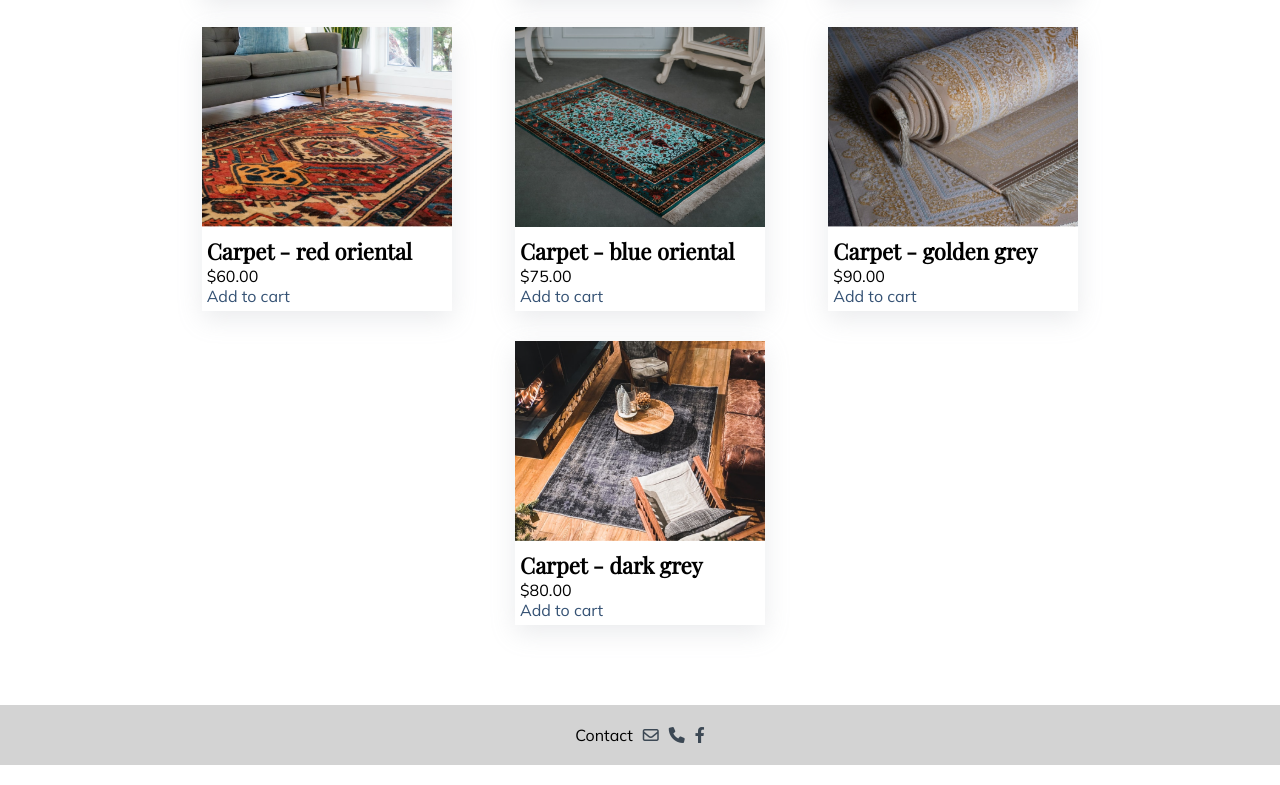
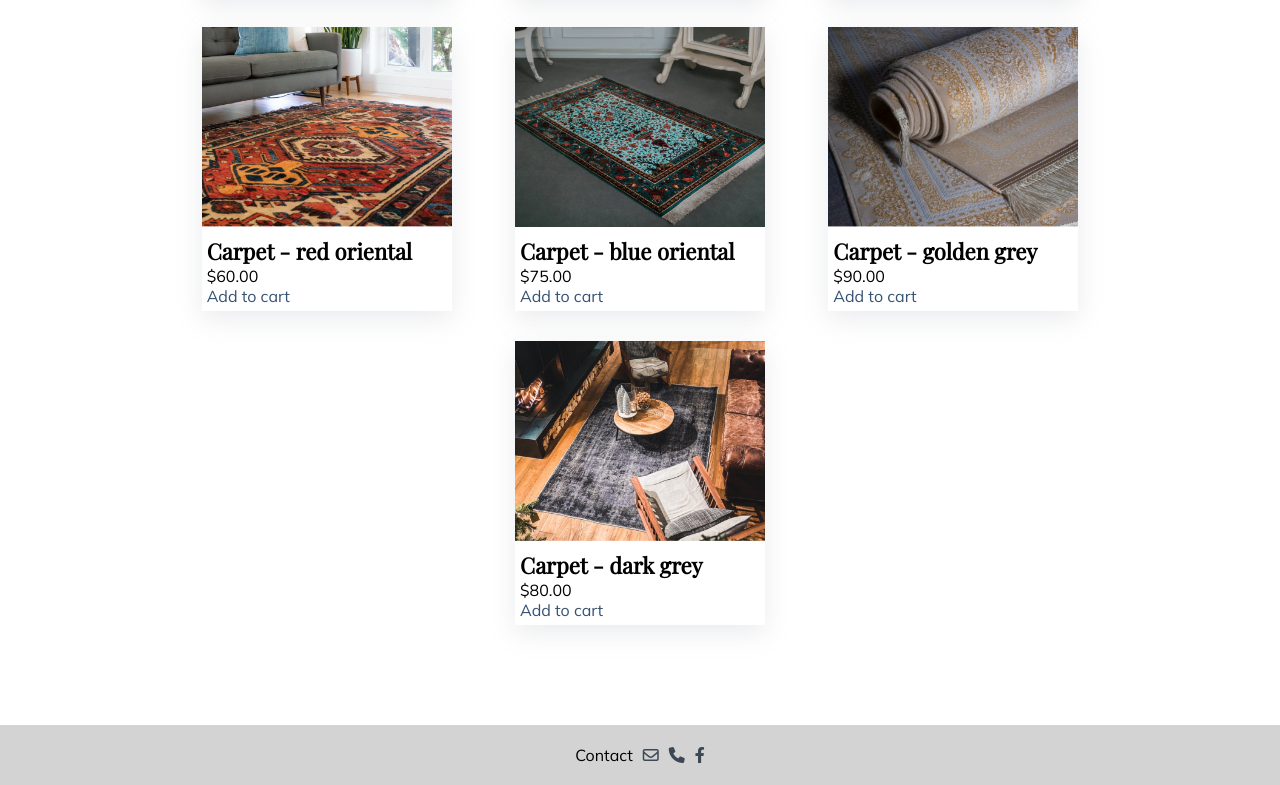
Before and after one commit to esther-v/products-filter, a plain HTML site: page index.html in a window 1280 px wide. Shown: the part 1451-2236 px from the top of the page. Drawn offline with nearby package versions, Linux system fonts and the light colour scheme.

Commit message:
update footer

```diff
--- a/style.css
+++ b/style.css
@@ -5,6 +5,7 @@
 }
 body{
     font-family: 'Mulish', sans-serif;
+    min-height: 100vh;
 }
 img{
     width: 250px;
@@ -59,6 +60,7 @@ footer{
     display: flex;
     justify-content: center;
     align-items: center;
+    margin-top: 40px;
 }
 footer i{
     color: rgba(23, 38, 53, 0.8);
```
